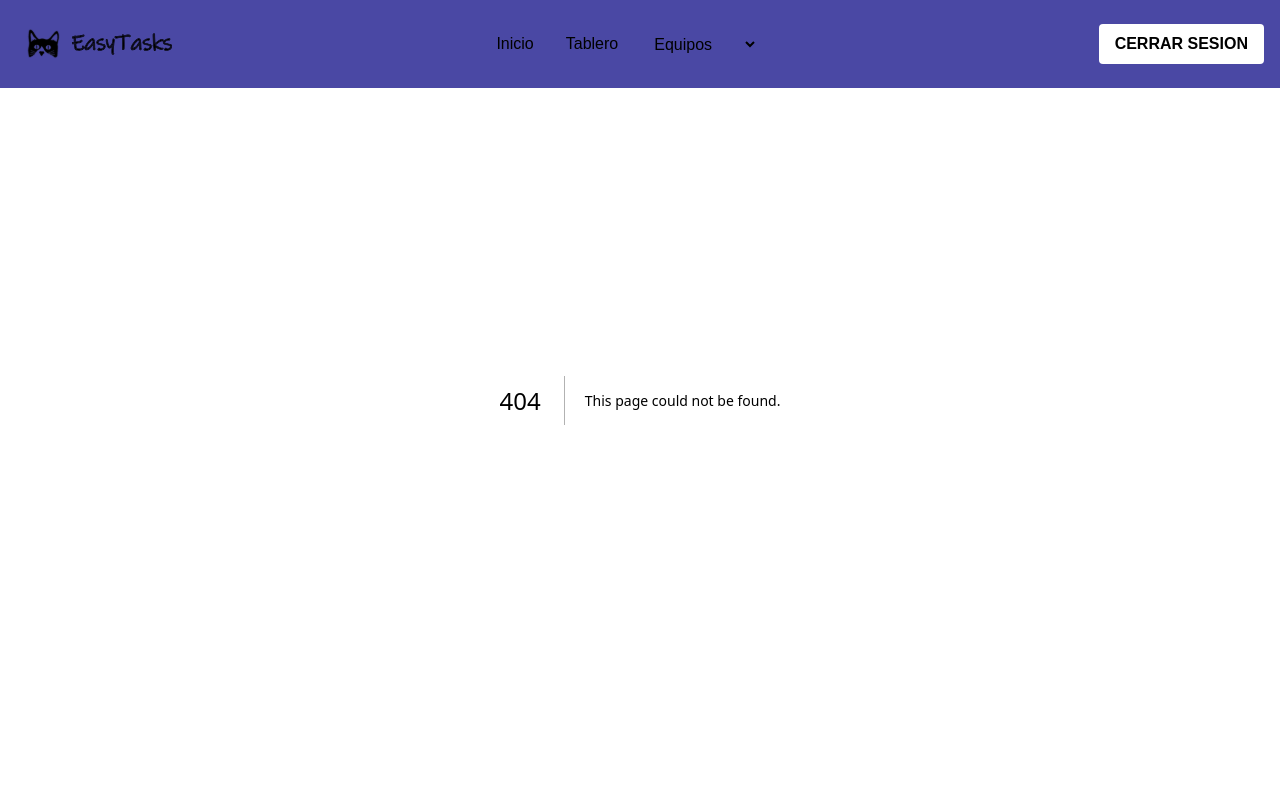
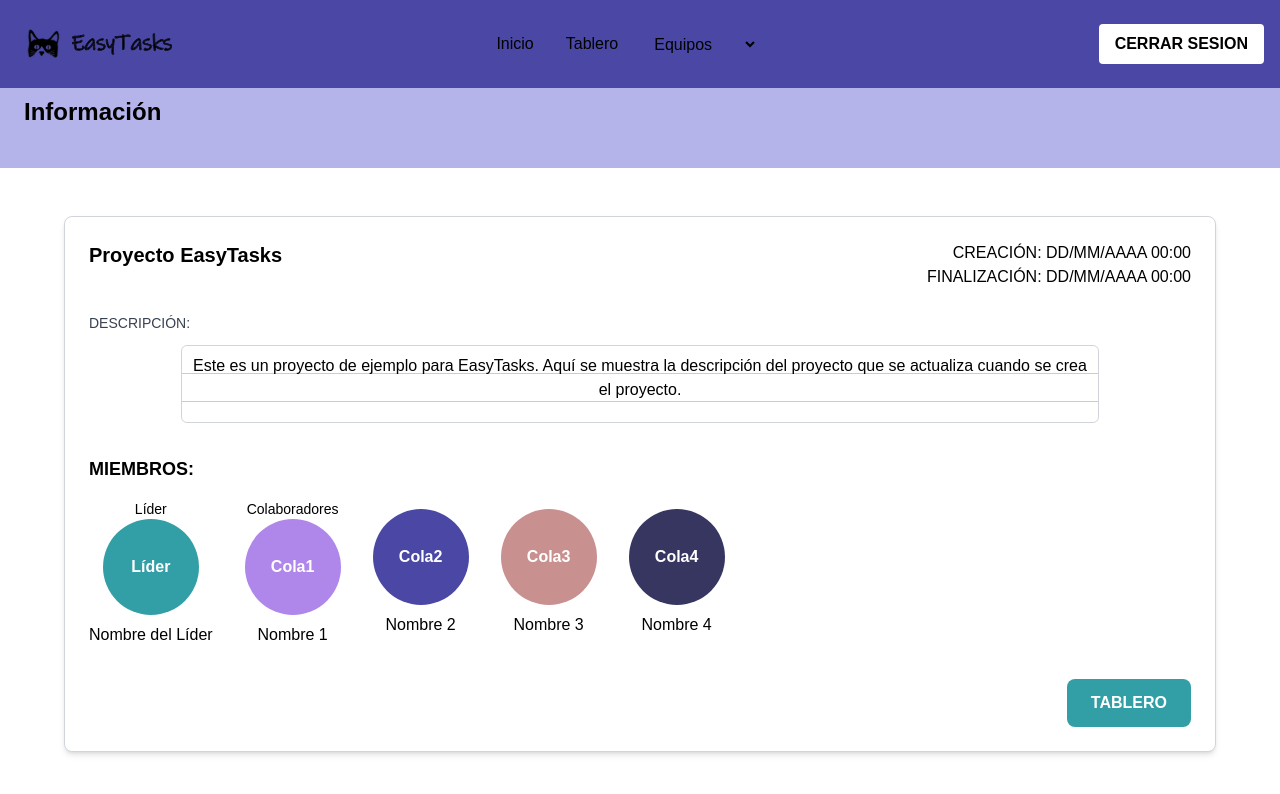
Before and after one commit to DamiiPeralta/PFG7-Front, a Next.js app in the folder easytasks/: page /informacion in a window 1280 px wide. Before the commit this address had no page. Shown: the top 794 px of the page. Built offline with nearby package versions, Linux system fonts and the light colour scheme; a web font is replaced by a local one.

Commit message:
creacion de la page informacion donde estara la informacion del proyecto e integrantes solo estilos sin funcionalidad

```diff
--- /dev/null
+++ b/easytasks/src/app/informacion/page.tsx
@@ -0,0 +1,86 @@
+"use client";
+
+import React from "react";
+
+const InformacionPage = () => {
+  return (
+    <div className="min-h-screen flex flex-col bg-white">
+      <div className="bg-[#B4B3EA] py-10">
+        <h2 className="text-2xl font-bold text-left text-black ml-6 mt-14">
+          Información
+        </h2>
+      </div>
+
+      <div className="flex flex-col items-center justify-center flex-grow py-8">
+        <div className="bg-white border border-gray-300 rounded-lg shadow-md p-6 w-full max-w-6xl">
+          <div className="flex justify-between mb-6">
+            <h3 className="text-xl font-semibold">Proyecto EasyTasks</h3>
+            <div className="text-right">
+              <p>CREACIÓN: DD/MM/AAAA 00:00</p>
+              <p>FINALIZACIÓN: DD/MM/AAAA 00:00</p>
+            </div>
+          </div>
+          <div className="mb-8">
+            <label
+              htmlFor="description"
+              className="block text-sm font-medium text-gray-700"
+            >
+              DESCRIPCIÓN:
+            </label>
+            <div className="bg-notebook-lines p-2 border border-gray-300 rounded-md mt-3 resize-none text-center mx-auto w-10/12">
+              <p className="mb-3">
+                Este es un proyecto de ejemplo para EasyTasks. Aquí se muestra
+                la descripción del proyecto que se actualiza cuando se crea el
+                proyecto.
+              </p>
+            </div>
+          </div>
+          <div>
+            <h4 className="text-lg font-semibold mb-4">MIEMBROS:</h4>
+            <div className="flex items-center space-x-8">
+              <div className="flex flex-col items-center">
+                <span className="text-sm">Líder</span>
+                <div className="bg-[#329FA6] w-24 h-24 rounded-full flex items-center justify-center text-white font-semibold">
+                  <span>Líder</span>
+                </div>
+                <span className="mt-2">Nombre del Líder</span>
+              </div>
+              <div className="flex flex-col items-center">
+                <span className="text-sm">Colaboradores</span>
+                <div className="bg-[#AF87EA] w-24 h-24 rounded-full flex items-center justify-center text-white font-semibold">
+                  <span>Cola1</span>
+                </div>
+                <span className="mt-2">Nombre 1</span>
+              </div>
+              <div className="flex flex-col items-center">
+                <div className="bg-[#4A48A4] w-24 h-24 rounded-full flex items-center justify-center text-white font-semibold">
+                  <span>Cola2</span>
+                </div>
+                <span className="mt-2">Nombre 2</span>
+              </div>
+              <div className="flex flex-col items-center">
+                <div className="bg-[#C99090] w-24 h-24 rounded-full flex items-center justify-center text-white font-semibold">
+                  <span>Cola3</span>
+                </div>
+                <span className="mt-2">Nombre 3</span>
+              </div>
+              <div className="flex flex-col items-center">
+                <div className="bg-[#373661] w-24 h-24 rounded-full flex items-center justify-center text-white font-semibold">
+                  <span>Cola4</span>
+                </div>
+                <span className="mt-2">Nombre 4</span>
+              </div>
+            </div>
+          </div>
+          <div className="flex justify-end mt-8">
+            <button className="bg-[#329FA6] hover:bg-[#267d84] text-white font-bold py-3 px-6 rounded-lg">
+              TABLERO
+            </button>
+          </div>
+        </div>
+      </div>
+    </div>
+  );
+};
+
+export default InformacionPage;
--- a/easytasks/src/app/navigation/navbarApp/index.tsx
+++ b/easytasks/src/app/navigation/navbarApp/index.tsx
@@ -37,7 +37,7 @@ const NavbarApp = () => {
             <option value="/mis-equipos">Mis Equipos</option>
             <option value="/unirse">Unirse</option>
             <option value="/crear-equipo">Crear</option>
-            <option value="#">Información</option>
+            <option value="/informacion">Información</option>
           </select>
         </nav>
         <button className="bg-white hover:bg-color5 text-black hover:text-white font-bold py-2 px-4 rounded ml-4">
```
